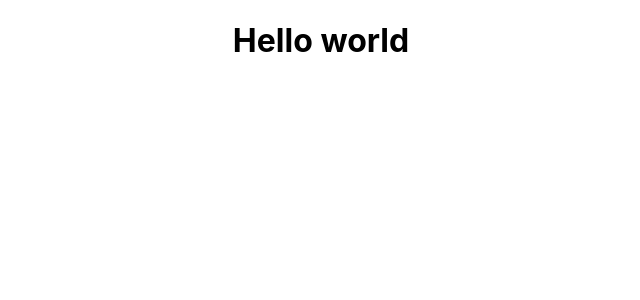
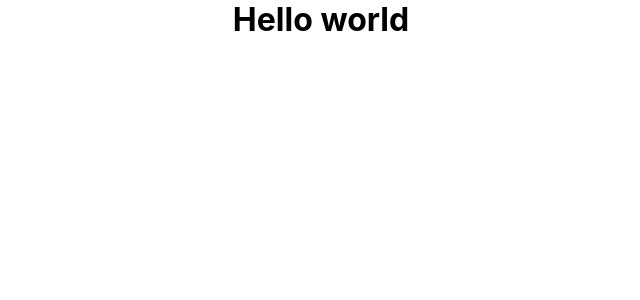
Before and after one commit to Sanid1707/amazon-clone, a React (Create React App) app in the folder amazon-clone/: page / in a window 1280 px wide. Shown: the top 300 px of the page, without its empty margins (319-959 px from the left). Built offline with nearby package versions, Linux system fonts and the light colour scheme.

Commit message:
basic header done , without the css , created header.js and header.css

```diff
--- a/amazon-clone/src/index.css
+++ b/amazon-clone/src/index.css
@@ -1,13 +1,18 @@
+* {
+  margin: 0;
+  /* gives zero margin from the top  */
+}
+
 body {
   margin: 0;
-  font-family: -apple-system, BlinkMacSystemFont, 'Segoe UI', 'Roboto', 'Oxygen',
-    'Ubuntu', 'Cantarell', 'Fira Sans', 'Droid Sans', 'Helvetica Neue',
+  font-family: -apple-system, BlinkMacSystemFont, "Segoe UI", "Roboto", "Oxygen",
+    "Ubuntu", "Cantarell", "Fira Sans", "Droid Sans", "Helvetica Neue",
     sans-serif;
   -webkit-font-smoothing: antialiased;
   -moz-osx-font-smoothing: grayscale;
 }
 
 code {
-  font-family: source-code-pro, Menlo, Monaco, Consolas, 'Courier New',
+  font-family: source-code-pro, Menlo, Monaco, Consolas, "Courier New",
     monospace;
 }
```
